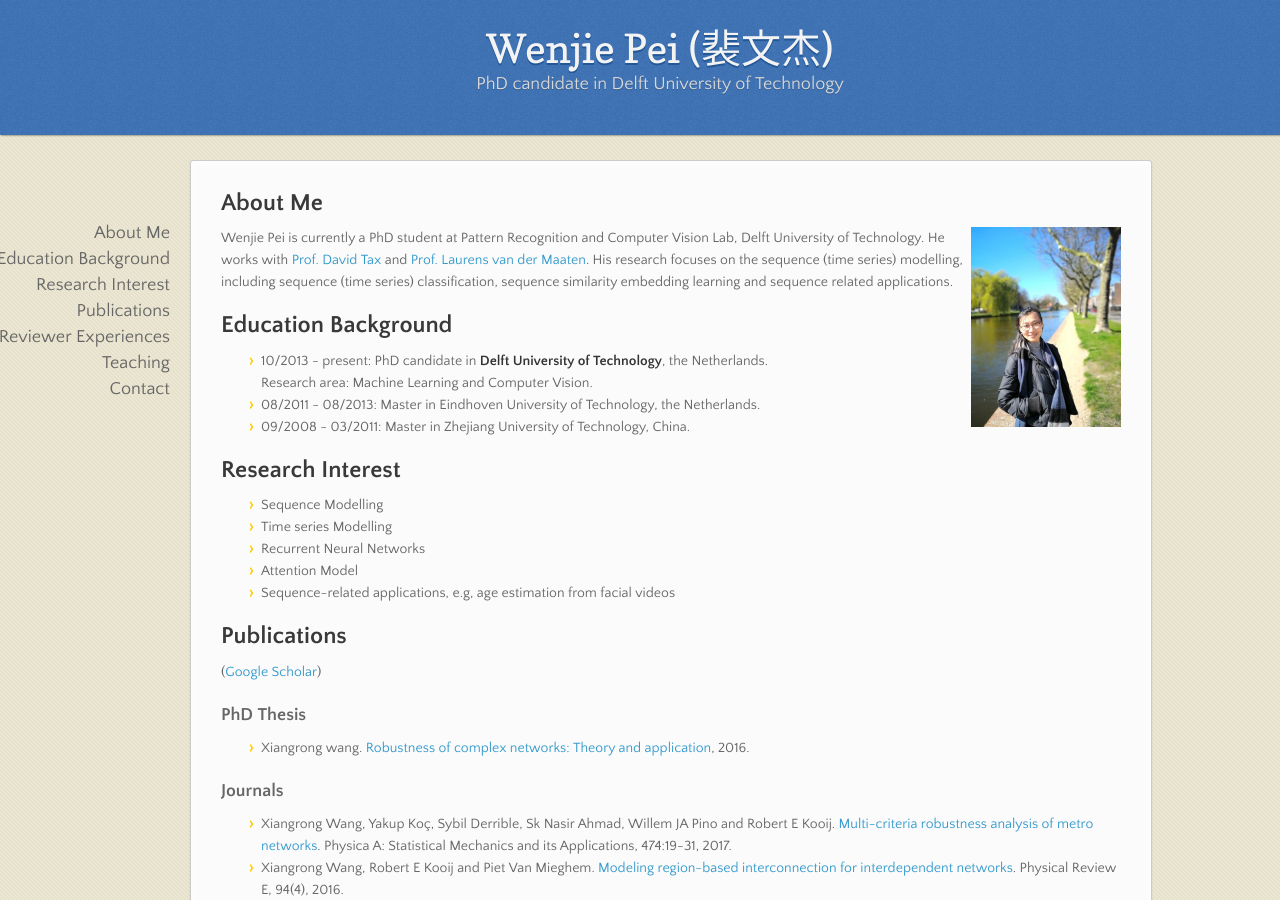
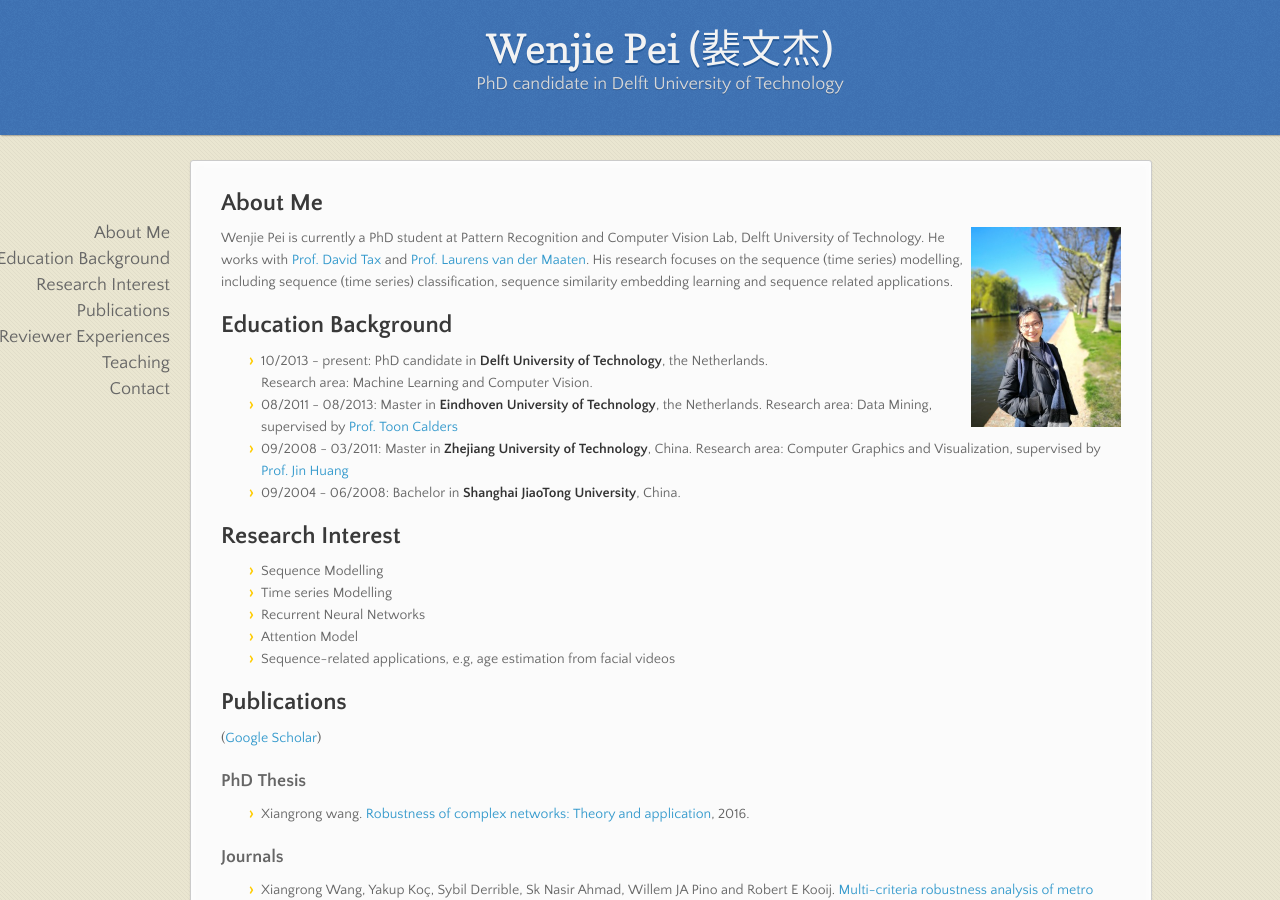
Before and after one commit to wenjiepei/wenjiepei.github.com, a Jekyll site: the page built from index.md, in a window 1280 px wide and 900 px high. Built offline with Jekyll 4.4.1, drawn with Linux system fonts in a browser that asks for light colours; nearby versions of some CDN libraries; our own code applies the rules of GitHub Pages for plain Markdown files.

Commit message:
Update index.md

```diff
--- a/index.md
+++ b/index.md
@@ -6,8 +6,11 @@ Wenjie Pei is currently a PhD student at Pattern Recognition and Computer Vision
 ## Education Background
 * 10/2013 - present: PhD candidate in __Delft University of Technology__, the Netherlands.
   Research area: Machine Learning and Computer Vision.
-* 08/2011 - 08/2013: Master in Eindhoven University of Technology, the Netherlands.
-* 09/2008 - 03/2011: Master in Zhejiang University of Technology, China.
+* 08/2011 - 08/2013: Master in __Eindhoven University of Technology__, the Netherlands.
+  Research area: Data Mining, supervised by [Prof. Toon Calders](http://cs.ulb.ac.be/members/tcalders/doku.php)
+* 09/2008 - 03/2011: Master in __Zhejiang University of Technology__, China.
+  Research area: Computer Graphics and Visualization, supervised by [Prof. Jin Huang](http://www.cad.zju.edu.cn/home/hj/index.xml)
+* 09/2004 - 06/2008: Bachelor in __Shanghai JiaoTong University__, China.
 
 ## Research Interest
 - Sequence Modelling
```
